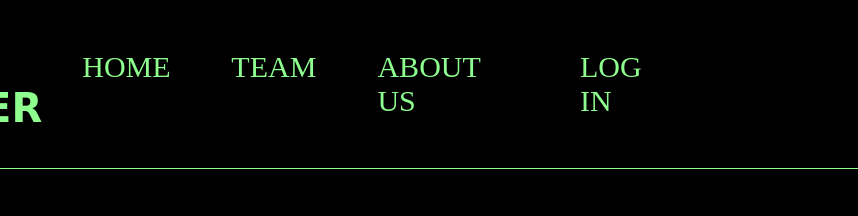
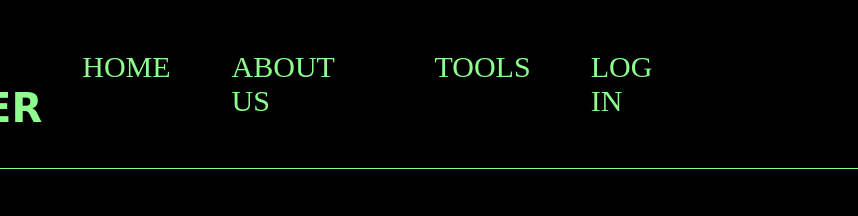
Before and after one commit to kaijimiyashita-ai/EXAMSITE, a plain HTML site: page team.html in a window 1280 px wide. Shown: the top 216 px of the page, 422-1280 px from the left. Drawn offline with Linux system fonts and the light colour scheme.

Commit message:
Update team.html

```diff
--- a/team.html
+++ b/team.html
@@ -23,8 +23,8 @@
     <div class="con-select">
         <ul class="main-select">
             <li><a href="index.html">HOME</a></li>
-            <li><a href="team.html">TEAM</a></li>
-            <li><a href="TOOLS.html">ABOUT US</a></li>
+            <li><a href="team.html">ABOUT US</a></li>
+            <li><a href="TOOLS.html">TOOLS</a></li>
             <li><a href="" onclick="alert('Log in is under maintenance')">LOG IN</a></li>
          </ul>
     </div>
```
